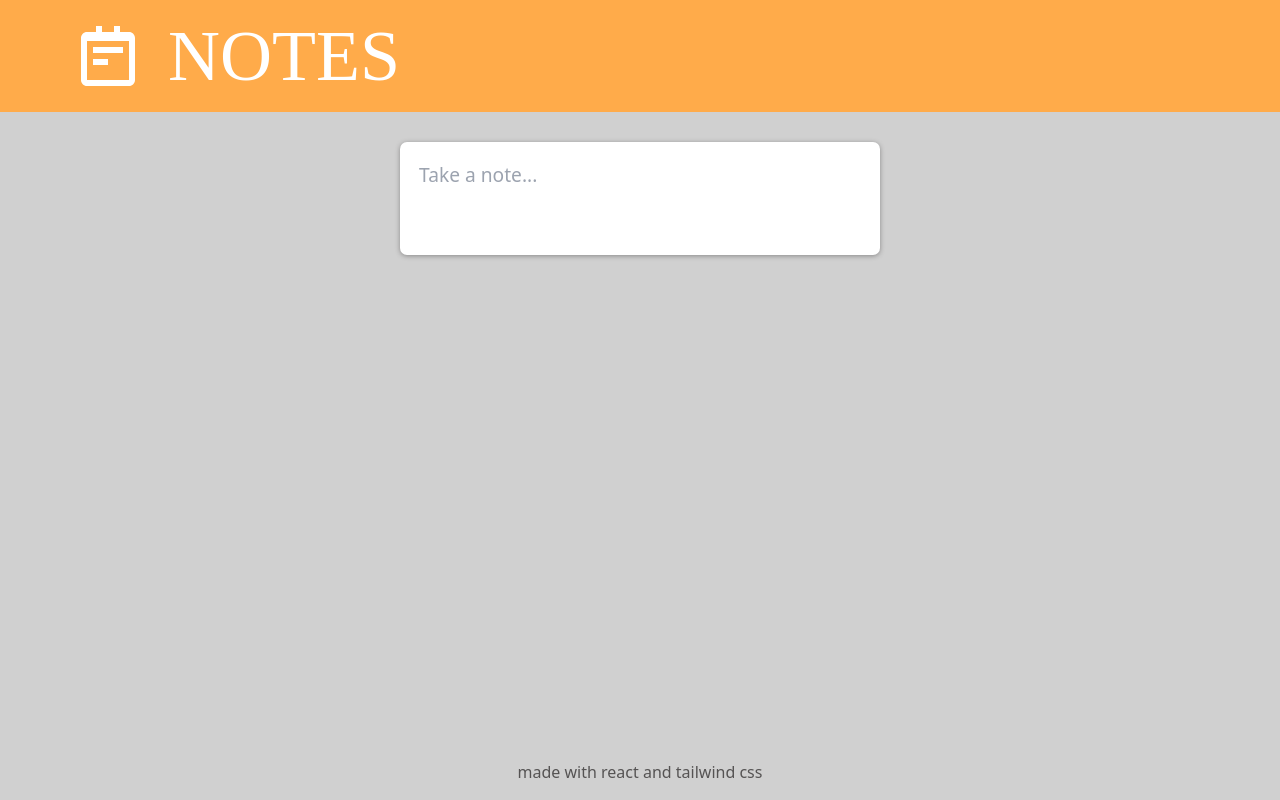
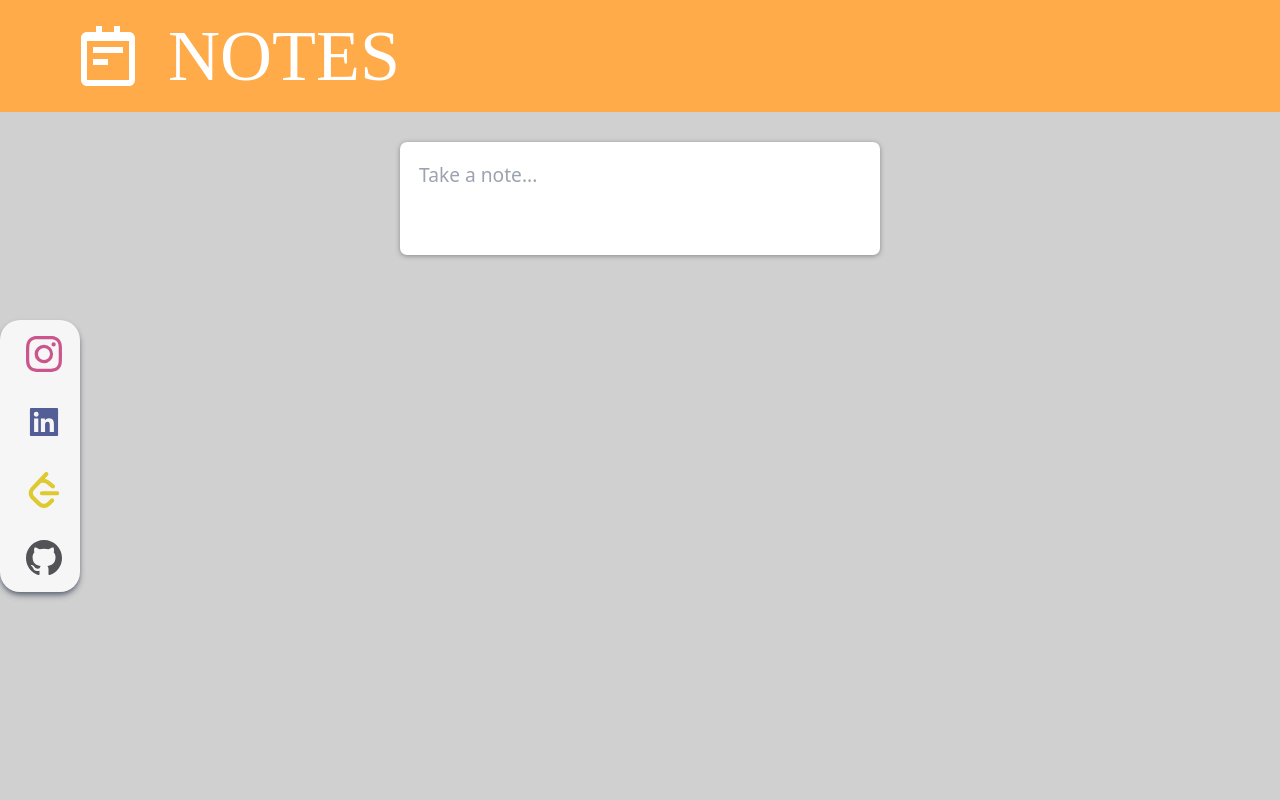
Before and after one commit to shubamchaudhary/notes, a React (Create React App) app: page / in a window 1280 px wide. Built offline with nearby package versions, Linux system fonts and the light colour scheme; a web font is replaced by a local one.

Commit message:
Update Footer.jsx

```diff
--- a/src/JSX/Footer.jsx
+++ b/src/JSX/Footer.jsx
@@ -1,12 +1,31 @@
-import React from "react";
+import {BsInstagram} from 'react-icons/bs'
+import {AiFillLinkedin} from "react-icons/ai"
+import {SiLeetcode,SiCodechef} from 'react-icons/si'
+import {BsGithub} from 'react-icons/bs'
 
-function Footer() {
-  const year = new Date().getFullYear();
+import React from 'react'
+
+export default function Footer() {
   return (
-    <footer className="hover:text-black">
-      <p>made with react and tailwind css</p>
-    </footer>
-  );
+    <div  className="w-20 justify-center hover:opacity-80  opacity-80  border-white fixed left-0  top-[40%]  text-white text-2xl">
+         <div className=" rounded-[20px] shadow-gray-600 shadow-md bg-white dark:bg-gray-800  ">
+          <ul className=" text-sm text-gray-500 dark:text-gray-400 sm:mt-0 mr justify-center">
+              <li className="flex justify-center p-4 ml-8">
+                  <a href="https://www.instagram.com/" target="_blank" rel="noreferrer" className=" text-4xl hover:text-5xl hover:underline md:mr-6 "><BsInstagram className="mx-10 text-[#bd075ccc]"/></a>
+              </li >
+              <li className="flex justify-center p-4 ml-8">
+                  <a href="https://www.linkedin.com/in/shubam-chaudhary-41005a241/" target="_blank" rel="noreferrer" className="mr-4 hover:text-5xl text-4xl hover:underline md:mr-6">  <AiFillLinkedin className="mx-10 text-[#02136acc]"/></a>
+              </li>
+              <li className="flex justify-center p-4 ml-8">
+                  <a href="https://leetcode.com/SHUBAMCHAUDHARY/" target="_blank" rel="noreferrer" className="mr-4 hover:text-5xl text-4xl hover:underline md:mr-6"><SiLeetcode className="mx-10 text-[#e1c706]"/></a>
+              </li>
+              <li className="flex justify-center p-4 ml-8">
+                  <a href="https://github.com/shubamchaudhary" target="_blank" rel="noreferrer" className="mr-4 text-4xl hover:text-5xl hover:underline md:mr-6"><BsGithub className="mx-10 text-[#000108cc]"/></a>
+              </li>
+
+
+          </ul>
+      </div>
+    </div>
+  )
 }
-
-export default Footer;
```
